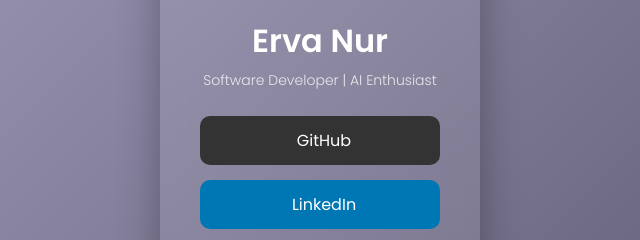
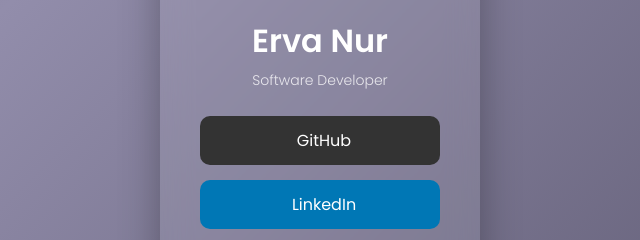
Before and after one commit to Ervanurb/link, a plain HTML site: page index.html in a window 1280 px wide. Shown: the part 238-478 px from the top of the page, 320-960 px from the left. Drawn offline with Linux system fonts and the light colour scheme; some icons are missing.

Commit message:
Update index.html

```diff
--- a/index.html
+++ b/index.html
@@ -20,7 +20,7 @@
   <div class="card">
       <img src="images/profile.jpeg" class="profile-img">
       <h1>Erva Nur</h1>
-      <p>Software Developer | AI Enthusiast</p>
+      <p>Software Developer </p>
 
 <div class="links">
 
```
